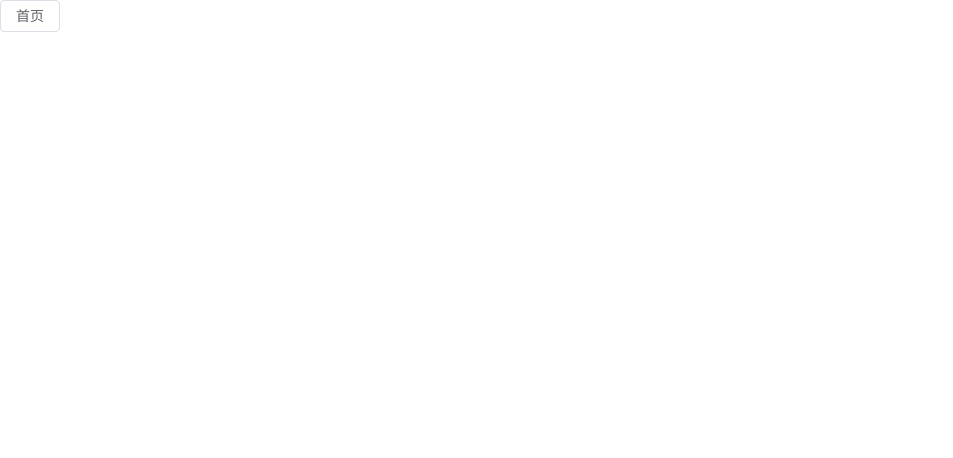
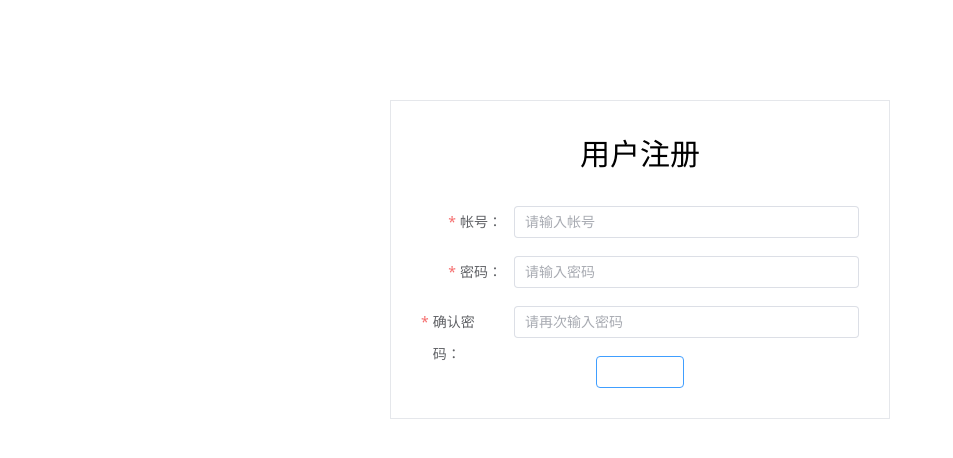
Before and after one commit to guozeng/fullstack, a Vue app in the folder user-login/: page /#/reg in a window 1280 px wide. Before the commit this address led to /home#/home. Shown: the top 458 px of the page, without its empty margins (0-953 px from the left). Built offline with nearby package versions, Linux system fonts and the light colour scheme.

Commit message:
基本登录

```diff
--- a/user-login/src/router/basic/router-login.ts
+++ b/user-login/src/router/basic/router-login.ts
@@ -12,7 +12,7 @@ const Login: RouteRecordRaw = {
 }
 const Reg: RouteRecordRaw = {
   path: '/reg',
-  component: () => import('@v/login/Reg.vue'),
+  component: () => import('@v/login/Login.vue'),
   meta: {
     pageTitle: '注册',
   },
--- a/user-login/src/router/router.ts
+++ b/user-login/src/router/router.ts
@@ -1,8 +1,8 @@
-import { createRouter, createWebHistory } from 'vue-router'
+import { createRouter, createWebHashHistory } from 'vue-router'
 import Logins from './basic/router-login'
 
 const router = createRouter({
-  history: createWebHistory(),
+  history: createWebHashHistory(),
   routes: [...Logins],
 })
 
--- a/user-login/src/views/login/Login.vue
+++ b/user-login/src/views/login/Login.vue
@@ -1,4 +1,133 @@
 <template>
-  <el-button>dsfsdfs</el-button>
+  <div class="w-500px border m-auto mt-100px p-30px">
+    <h1 class="text-center mb-30px text-30px">
+      <span v-if="loginOrReg === EPageType.reg">用户注册</span>
+      <span v-if="loginOrReg === EPageType.login">用户登录</span>
+    </h1>
+    <el-form ref="formRef" :model="formData" :rules="rules" label-width="93px">
+      <el-form-item label="帐号：" prop="account">
+        <el-input v-model.trim="formData.account" placeholder="请输入帐号" clearable spellcheck></el-input>
+      </el-form-item>
+      <el-form-item label="密码：" prop="password">
+        <el-input v-model.trim="formData.password" placeholder="请输入密码" clearable type="password"></el-input>
+      </el-form-item>
+      <el-form-item v-if="loginOrReg === EPageType.reg" label="确认密码：" prop="comfirmPassword">
+        <el-input
+          v-model.trim="formData.comfirmPassword"
+          placeholder="请再次输入密码"
+          clearable
+          type="password"
+        ></el-input>
+      </el-form-item>
+    </el-form>
+    <div class="text-center">
+      <el-button
+        v-if="loginOrReg === EPageType.reg"
+        type="primary"
+        :disabled="saveLoading"
+        @click="handleSubmit(formRef, loginOrReg)"
+      >
+        {{ saveLoading ? '提交中...' : '提交注册' }}
+      </el-button>
+      <el-button
+        v-if="loginOrReg === EPageType.login"
+        type="primary"
+        :disabled="saveLoading"
+        @click="handleSubmit(formRef, loginOrReg)"
+      >
+        {{ saveLoading ? '登录中...' : '登录' }}
+      </el-button>
+    </div>
+  </div>
 </template>
-<script setup lang="ts"></script>
+<script setup lang="ts">
+import { useRoute } from 'vue-router'
+
+import type { FormInstance, FormRules } from 'element-plus'
+import { ElMessage } from 'element-plus'
+import 'element-plus/theme-chalk/el-message.css'
+
+import { useMyFetch } from '@u/index'
+
+interface IFormData {
+  account: string
+  password: string
+  comfirmPassword: string
+}
+enum EPageType {
+  reg = 'reg',
+  login = 'login',
+}
+const formData = ref<IFormData>({
+  account: '',
+  password: '',
+  comfirmPassword: '',
+})
+const formRef = ref<FormInstance>()
+const rules = reactive<FormRules<IFormData>>({
+  account: [{ required: true, message: '请输入帐号', trigger: 'blur' }],
+  password: [{ required: true, message: '请输入密码', trigger: 'blur' }],
+  comfirmPassword: [{ required: true, message: '请再次输入密码', trigger: 'blur' }],
+})
+const saveLoading = ref(false)
+const route = useRoute()
+const loginOrReg = ref<EPageType>()
+
+watch(
+  () => route.path,
+  (nval) => {
+    formRef.value?.clearValidate()
+    if (nval === '/reg') {
+      loginOrReg.value = EPageType.reg
+    }
+    if (nval === '/login') {
+      loginOrReg.value = EPageType.login
+    }
+  },
+  {
+    immediate: true,
+  }
+)
+
+async function handleSubmit(formEl: FormInstance | undefined, loginOrReg: EPageType) {
+  if (!formEl) {
+    return
+  }
+  const result = await formEl.validate((valid, fields) => {
+    if (valid) {
+    } else {
+      console.log(fields)
+    }
+  })
+  if (result) {
+    const { account, password, comfirmPassword } = formData.value
+    if (password !== comfirmPassword && loginOrReg === EPageType.reg) {
+      ElMessage.error('两次密码不相等，请重新输入')
+      return
+    }
+    saveLoading.value = true
+    const mapApi = {
+      reg: 'users/add',
+      login: 'users/login',
+    }
+    const { error, data } = await useMyFetch(mapApi[loginOrReg])
+      .post({
+        data: {
+          account,
+          password,
+        },
+      })
+      .json()
+    saveLoading.value = false
+    if (error.value) {
+      ElMessage.error('网络错误，请检查网络后重试')
+      return
+    }
+    if (data.value && data.value.code === 200) {
+      ElMessage.success(data.value.msg)
+    } else {
+      ElMessage.error(data.value?.msg || '服务错误')
+    }
+  }
+}
+</script>
--- a/user-login/src/views/login/Reg.vue
+++ /dev/null
@@ -1,89 +0,0 @@
-<template>
-  <div class="w-500px border m-auto mt-100px p-30px">
-    <h1 class="text-center mb-30px text-30px">用户注册</h1>
-    <el-form ref="formRef" :model="formData" :rules="rules" label-width="93px">
-      <el-form-item label="帐号：" prop="account">
-        <el-input v-model.trim="formData.account" placeholder="请输入帐号" clearable spellcheck></el-input>
-      </el-form-item>
-      <el-form-item label="密码：" prop="password">
-        <el-input v-model.trim="formData.password" placeholder="请输入密码" clearable type="password"></el-input>
-      </el-form-item>
-      <el-form-item label="确认密码：" prop="comfirmPassword">
-        <el-input
-          v-model.trim="formData.comfirmPassword"
-          placeholder="请再次输入密码"
-          clearable
-          type="password"
-        ></el-input>
-      </el-form-item>
-    </el-form>
-    <div class="text-center">
-      <el-button type="primary" :disabled="saveLoading" @click="onReg(formRef)">
-        {{ saveLoading ? '提交中...' : '提交注册' }}
-      </el-button>
-    </div>
-  </div>
-</template>
-<script setup lang="ts">
-import type { FormInstance, FormRules } from 'element-plus'
-import { ElMessage } from 'element-plus'
-import 'element-plus/theme-chalk/el-message.css'
-
-import { useMyFetch } from '@u/index'
-
-interface IFormData {
-  account: string
-  password: string
-  comfirmPassword: string
-}
-const formData = ref<IFormData>({
-  account: '',
-  password: '',
-  comfirmPassword: '',
-})
-const formRef = ref<FormInstance>()
-const rules = reactive<FormRules<IFormData>>({
-  account: [{ required: true, message: '请输入帐号', trigger: 'blur' }],
-  password: [{ required: true, message: '请输入密码', trigger: 'blur' }],
-  comfirmPassword: [{ required: true, message: '请再次输入密码', trigger: 'blur' }],
-})
-const saveLoading = ref(false)
-
-async function onReg(formEl: FormInstance | undefined) {
-  if (!formEl) {
-    return
-  }
-  const result = await formEl.validate((valid, fields) => {
-    if (valid) {
-    } else {
-      console.log(fields)
-    }
-  })
-  if (result) {
-    const { account, password, comfirmPassword } = formData.value
-    if (password !== comfirmPassword) {
-      ElMessage.error('两次密码不相等，请重新输入')
-      return
-    }
-    saveLoading.value = true
-    const { error, data } = await useMyFetch('users/add')
-      .post({
-        data: {
-          account,
-          password,
-        },
-      })
-      .json()
-    saveLoading.value = false
-    if (error.value) {
-      ElMessage.error('网络错误，请检查网络后重试')
-      return
-    }
-    if (data.value && data.value.code === 200) {
-      ElMessage.success('注册成功')
-    } else {
-      ElMessage.error('注册失败:' + data.value?.msg || '')
-    }
-  }
-}
-</script>
```
